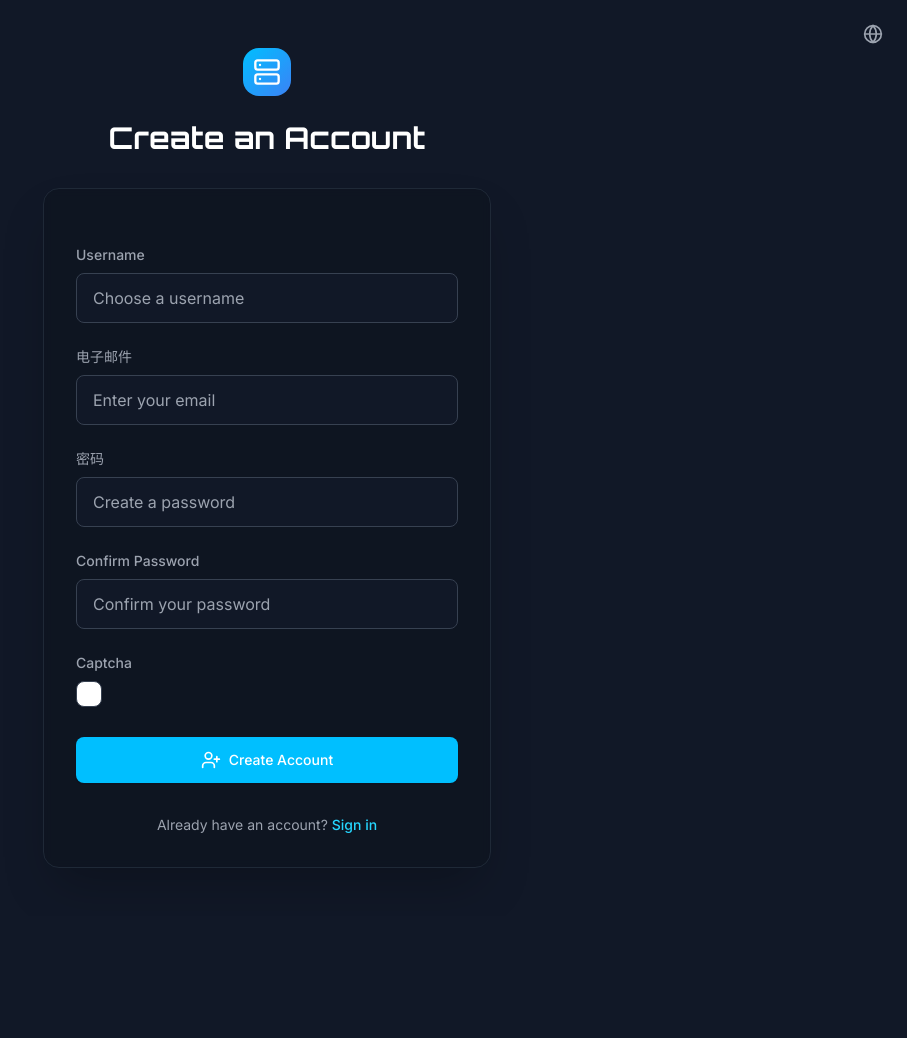
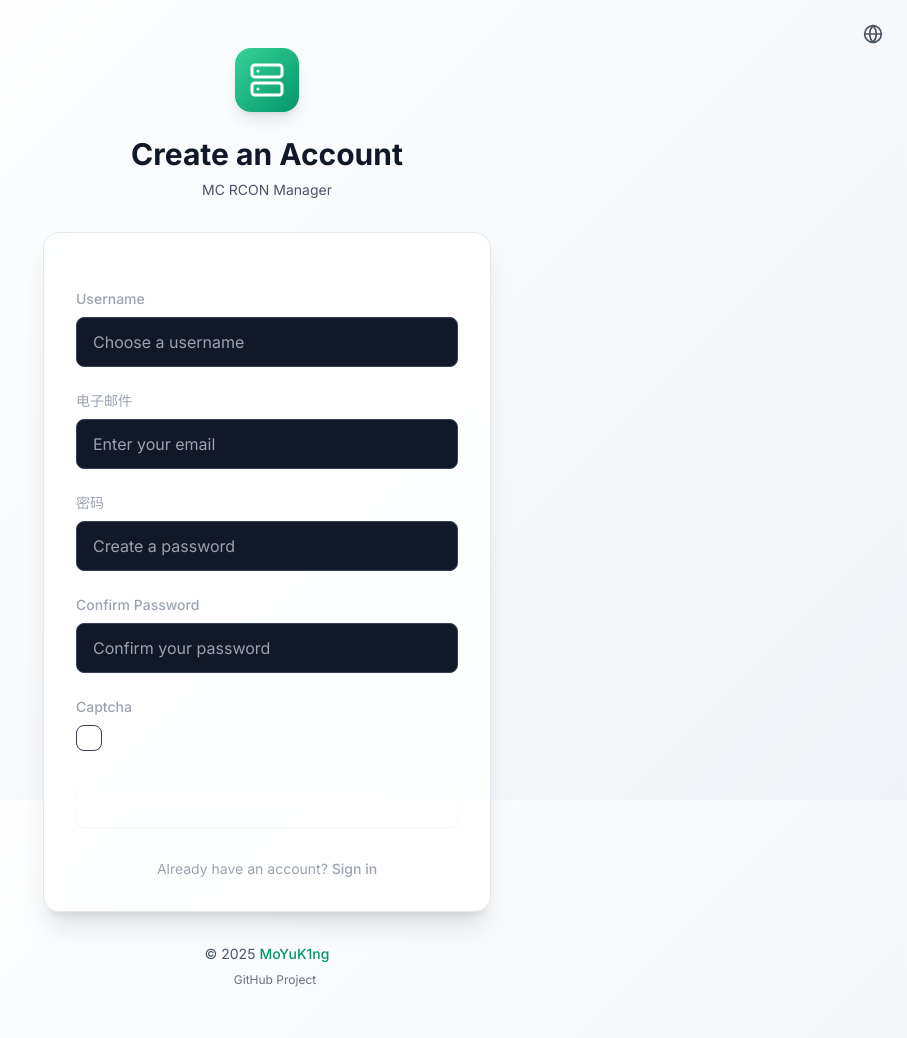
Before and after one commit to MoYuK1ng/MC_rcon_manage, a Django app: page /register/ in a window 1280 px wide. Shown: the whole page, without its empty margins (373-1280 px from the left). Before the commit the page ends 868 px from the top, so only its background shows below. Run offline with Django 5.2, Linux system fonts and the light colour scheme; parts of the project's set-up code (start-up, migrations or seed data) failed here and were passed over; some libraries are stand-ins or nearby versions.

Commit message:
fix: add footer with copyright and project links to auth pages
- Add copyright footer with MoYuK1ng link
- Add GitHub project link with icon
- Fix form container styling to use light theme
- Remove version variable that may not be available
- Improve footer spacing and styling

```diff
--- a/servers/templates/registration/base_auth.html
+++ b/servers/templates/registration/base_auth.html
@@ -1,7 +1,7 @@
 {% load i18n %}
 {% load static %}
 <!DOCTYPE html>
-<html lang="{{ LANGUAGE_CODE }}" class="h-full bg-gray-900">
+<html lang="{{ LANGUAGE_CODE }}" class="h-full">
 <head>
     <meta charset="UTF-8">
     <meta name="viewport" content="width=device-width, initial-scale=1.0">
@@ -10,7 +10,7 @@
     <!-- Google Fonts -->
     <link rel="preconnect" href="https://fonts.googleapis.com">
     <link rel="preconnect" href="https://fonts.gstatic.com" crossorigin>
-    <link href="https://fonts.googleapis.com/css2?family=Inter:wght@400;500;600;700&family=Orbitron:wght@400;700&display=swap" rel="stylesheet">
+    <link href="https://fonts.googleapis.com/css2?family=Inter:wght@400;500;600;700&family=JetBrains+Mono:wght@400;500;600;700&display=swap" rel="stylesheet">
 
     <!-- Tailwind CSS -->
     <script src="https://cdn.tailwindcss.com"></script>
@@ -27,27 +27,7 @@
                 extend: {
                     fontFamily: {
                         sans: ['Inter', 'sans-serif'],
-                        display: ['Orbitron', 'sans-serif'],
-                    },
-                    colors: {
-                        gray: {
-                            50: '#f9fafb', 100: '#f3f4f6', 200: '#e5e7eb',
-                            300: '#d1d5db', 400: '#9ca3af', 500: '#6b7280',
-                            600: '#4b5563', 700: '#374151', 800: '#1f2937',
-                            900: '#111827', 950: '#0d131d',
-                        },
-                        primary: { // Cyber Blue
-                            DEFAULT: '#00BFFF', '50': '#E0F8FF', '100': '#B3F0FF',
-                            '200': '#80E7FF', '300': '#4DDFFF', '400': '#26D7FF',
-                            '500': '#00BFFF', '600': '#00A6E6', '700': '#008ECC',
-                            '800': '#0075B3', '900': '#005C99',
-                        },
-                        secondary: { // Fusion Pink
-                            DEFAULT: '#FF00FF', '50': '#FFEBFF', '100': '#FFD6FF',
-                            '200': '#FFC2FF', '300': '#FFADFF', '400': '#FF99FF',
-                            '500': '#FF00FF', '600': '#E600E6', '700': '#CC00CC',
-                            '800': '#B300B3', '900': '#990099',
-                        },
+                        mono: ['JetBrains Mono', 'monospace'],
                     },
                     animation: {
                         'fade-in': 'fadeIn 0.5s ease-in-out',
@@ -65,21 +45,29 @@
         }
     </script>
 
+    <style>
+        /* Light gradient background */
+        body {
+            background: linear-gradient(135deg, #ffffff 0%, #f8fafc 50%, #f1f5f9 100%);
+            background-attachment: fixed;
+        }
+    </style>
+
     {% block extra_css %}{% endblock %}
 </head>
-<body class="h-full font-sans text-gray-300 antialiased">
+<body class="h-full font-sans text-gray-900 antialiased">
     <!-- Language Switcher -->
     <div class="absolute top-0 right-0 p-4">
         <div class="relative group">
-            <button class="p-2 rounded-lg text-gray-400 hover:text-white hover:bg-gray-800 transition-colors duration-200">
+            <button class="p-2 rounded-lg text-gray-600 hover:text-gray-900 hover:bg-gray-100 transition-colors duration-200">
                 <i data-lucide="globe" class="w-5 h-5"></i>
             </button>
-            <div class="absolute right-0 mt-2 w-32 bg-gray-900 rounded-xl shadow-lg border border-gray-700 opacity-0 invisible group-hover:opacity-100 group-hover:visible transition-all duration-200 z-50">
+            <div class="absolute right-0 mt-2 w-32 bg-white rounded-xl shadow-lg border border-gray-200 opacity-0 invisible group-hover:opacity-100 group-hover:visible transition-all duration-200 z-50">
                 <div class="p-2">
-                    <a href="{% url 'set_language' %}?lang=en" class="flex items-center w-full text-left px-3 py-2 text-sm text-gray-300 rounded-md hover:bg-gray-800 transition-colors duration-150">
+                    <a href="{% url 'set_language' %}?lang=en" class="flex items-center w-full text-left px-3 py-2 text-sm text-gray-700 rounded-md hover:bg-gray-100 transition-colors duration-150">
                         English
                     </a>
-                    <a href="{% url 'set_language' %}?lang=zh-hans" class="flex items-center w-full text-left px-3 py-2 text-sm text-gray-300 rounded-md hover:bg-gray-800 transition-colors duration-150 mt-1">
+                    <a href="{% url 'set_language' %}?lang=zh-hans" class="flex items-center w-full text-left px-3 py-2 text-sm text-gray-700 rounded-md hover:bg-gray-100 transition-colors duration-150 mt-1">
                         简体中文
                     </a>
                 </div>
@@ -89,15 +77,17 @@
 
     <div class="min-h-full flex flex-col items-center justify-center py-12 px-4 sm:px-6 lg:px-8">
         <div class="max-w-md w-full space-y-8 animate-fade-in">
-            <div>
-                <a href="{% url 'dashboard' %}" class="flex items-center justify-center space-x-3 group mx-auto w-12 h-12">
-                    <div class="w-12 h-12 bg-gradient-to-br from-primary to-blue-500 rounded-2xl flex items-center justify-center transition-transform duration-200 group-hover:scale-105 group-hover:shadow-[0_0_10px_#00BFFF]">
-                        <i data-lucide="server" class="w-7 h-7 text-white"></i>
+            <!-- Logo and Title -->
+            <div class="text-center">
+                <a href="https://github.com/MoYuK1ng/MC_rcon_manage" target="_blank" rel="noopener noreferrer" class="inline-flex items-center justify-center space-x-3 group">
+                    <div class="w-16 h-16 bg-gradient-to-br from-emerald-400 to-emerald-600 rounded-2xl flex items-center justify-center transition-transform duration-200 group-hover:scale-105 shadow-lg">
+                        <i data-lucide="server" class="w-9 h-9 text-white"></i>
                     </div>
                 </a>
-                <h2 class="mt-6 text-center text-3xl font-display font-bold text-white">
+                <h2 class="mt-6 text-center text-3xl font-bold text-gray-900">
                     {% block form_title %}{% endblock %}
                 </h2>
+                <p class="mt-2 text-sm text-gray-600">MC RCON Manager</p>
             </div>
 
             {% if messages %}
@@ -119,8 +109,21 @@
                 </div>
             {% endif %}
 
-            <div class="bg-gray-950/50 backdrop-blur-sm border border-gray-800 rounded-2xl p-8 shadow-2xl">
+            <div class="bg-white/80 backdrop-blur-sm border border-gray-200 rounded-2xl p-8 shadow-xl">
                 {% block content %}{% endblock %}
+            </div>
+
+            <!-- Footer -->
+            <div class="mt-8 text-center space-y-2">
+                <p class="text-sm text-gray-600">
+                    © 2025 <a href="https://github.com/MoYuK1ng/MC_rcon_manage" target="_blank" rel="noopener noreferrer" class="text-emerald-600 hover:text-emerald-700 font-medium transition-colors">MoYuK1ng</a>
+                </p>
+                <p class="text-xs text-gray-500">
+                    <a href="https://github.com/MoYuK1ng/MC_rcon_manage" target="_blank" rel="noopener noreferrer" class="hover:text-emerald-600 transition-colors inline-flex items-center gap-1">
+                        <i data-lucide="github" class="w-3 h-3"></i>
+                        GitHub Project
+                    </a>
+                </p>
             </div>
         </div>
     </div>
```
